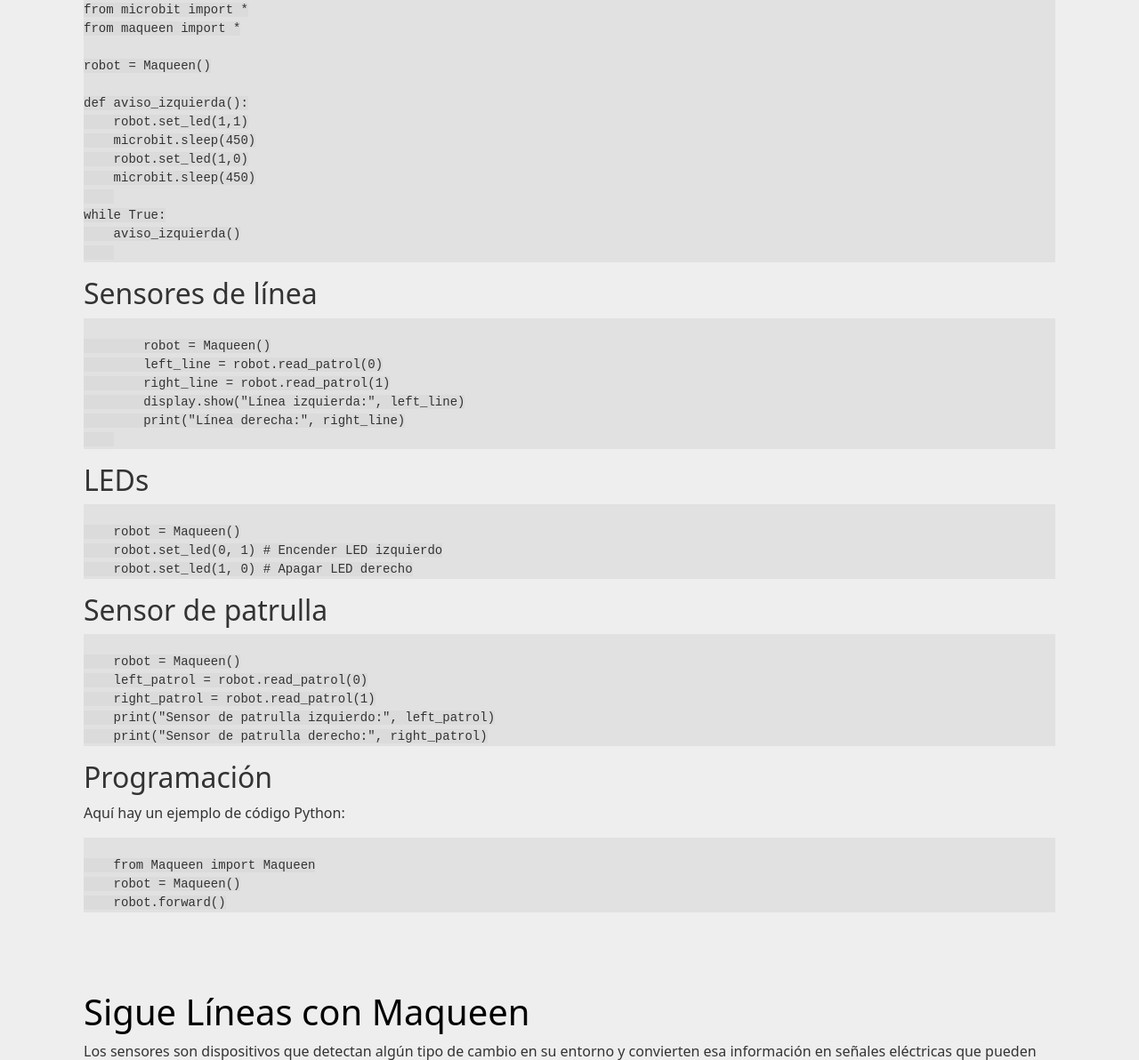
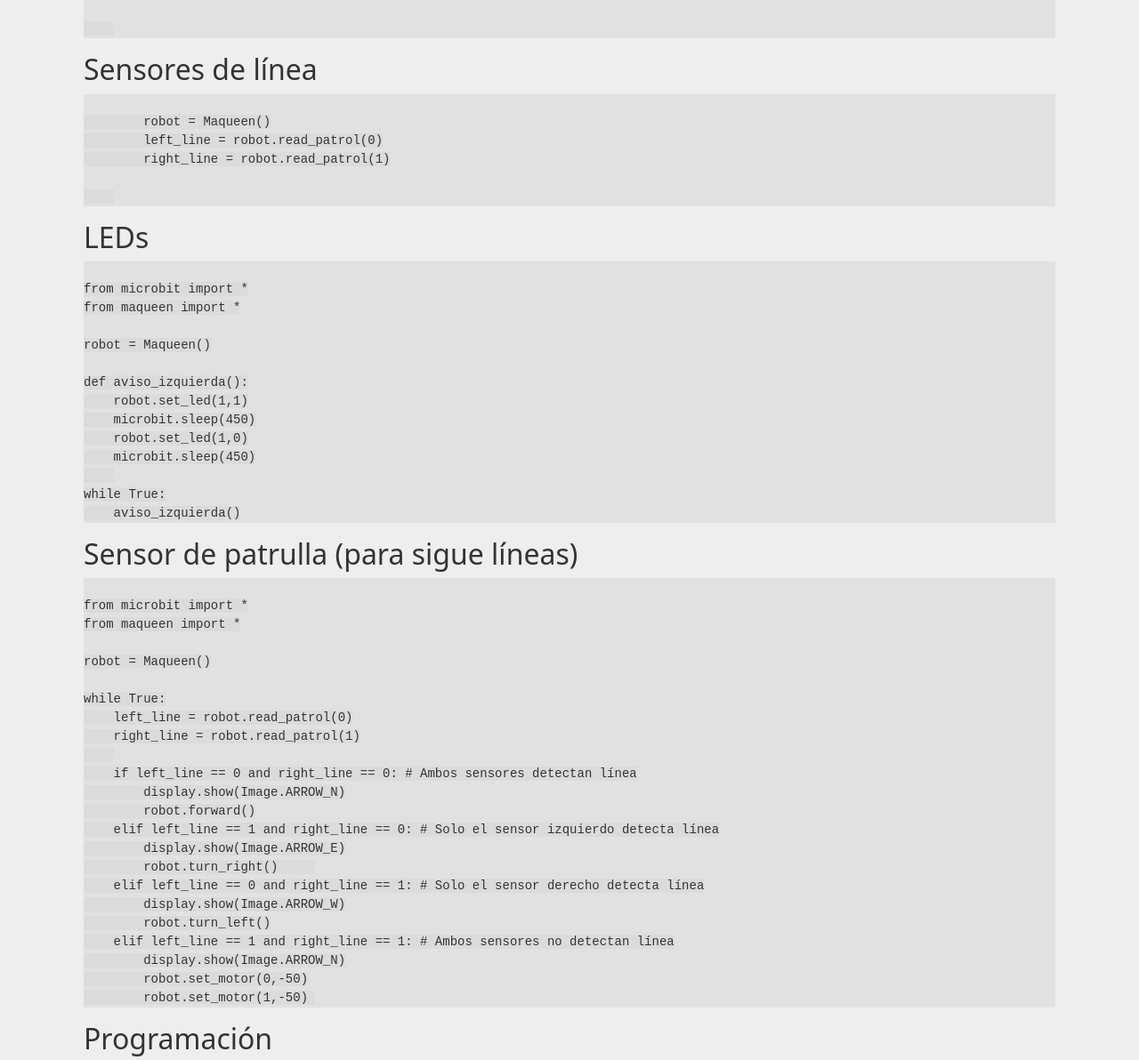
Before and after one commit to profeInformatica101/maqueen, a plain HTML site: page index.html in a window 1280 px wide. Shown: the part 3306-4498 px from the top of the page at 89% size. Drawn offline with nearby package versions, Linux system fonts and the light colour scheme; a script that the page names is missing.

Commit message:
Update index.html

```diff
--- a/index.html
+++ b/index.html
@@ -274,6 +274,17 @@
     </code></pre>
                 <h2>Sensor de distancia</h2>
                 <pre><code>
+
+    </code></pre>
+                <h2>Sensores de línea</h2>
+            <pre><code>
+        robot = Maqueen()
+        left_line = robot.read_patrol(0)
+        right_line = robot.read_patrol(1)
+
+    </code></pre>
+<h2>LEDs</h2>
+ <pre><code>
 from microbit import *
 from maqueen import *
 
@@ -287,29 +298,32 @@
 
 while True:
     aviso_izquierda()
-    </code></pre>
-                <h2>Sensores de línea</h2>
-                <pre><code>
-        robot = Maqueen()
-        left_line = robot.read_patrol(0)
-        right_line = robot.read_patrol(1)
-        display.show("Línea izquierda:", left_line)
-        print("Línea derecha:", right_line)
-    </code></pre>
-                <h2>LEDs</h2>
-                <pre><code>
-    robot = Maqueen()
-    robot.set_led(0, 1) # Encender LED izquierdo
-    robot.set_led(1, 0) # Apagar LED derecho
 </code></pre>
 
-                <h2>Sensor de patrulla</h2>
-                <pre><code>
-    robot = Maqueen()
-    left_patrol = robot.read_patrol(0)
-    right_patrol = robot.read_patrol(1)
-    print("Sensor de patrulla izquierdo:", left_patrol)
-    print("Sensor de patrulla derecho:", right_patrol)
+<h2>Sensor de patrulla (para sigue líneas)</h2>
+<pre><code>
+from microbit import *
+from maqueen import *
+
+robot = Maqueen()
+
+while True:
+    left_line = robot.read_patrol(0)
+    right_line = robot.read_patrol(1)
+
+    if left_line == 0 and right_line == 0: # Ambos sensores detectan línea
+        display.show(Image.ARROW_N)
+        robot.forward()
+    elif left_line == 1 and right_line == 0: # Solo el sensor izquierdo detecta línea
+        display.show(Image.ARROW_E)
+        robot.turn_right()
+    elif left_line == 0 and right_line == 1: # Solo el sensor derecho detecta línea
+        display.show(Image.ARROW_W)
+        robot.turn_left()
+    elif left_line == 1 and right_line == 1: # Ambos sensores no detectan línea
+        display.show(Image.ARROW_N)
+        robot.set_motor(0,-50)
+        robot.set_motor(1,-50)
 </code></pre>
 
                 <h2>Programación</h2>
```
